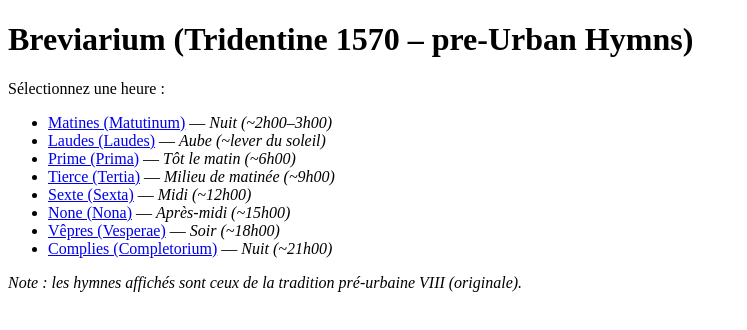
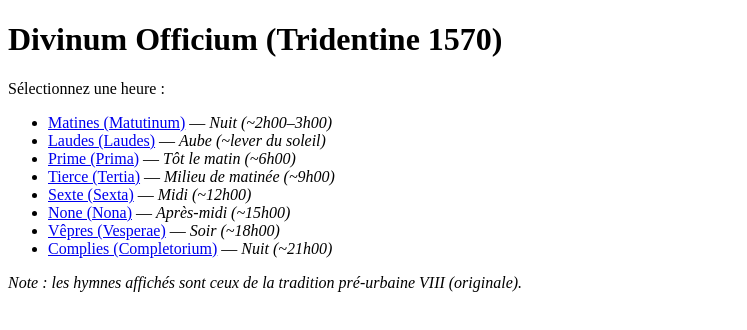
Before and after one commit to FV-ralye/Roman-Breviarium, a plain HTML site: page index.html in a window 1280 px wide. Shown: the whole page, without its empty margins (0-747 px from the left). Drawn offline with Linux system fonts and the light colour scheme.

Commit message:
Update2 index.html

```diff
--- a/index.html
+++ b/index.html
@@ -5,7 +5,7 @@
   <title>Breviary 1570 Dashboard</title>
 </head>
 <body>
-  <h1>Breviarium (Tridentine 1570 – pre-Urban Hymns)</h1>
+  <h1>Divinum Officium (Tridentine 1570)</h1>
   <p>Sélectionnez une heure :</p>
   <ul>
     <li>
```
